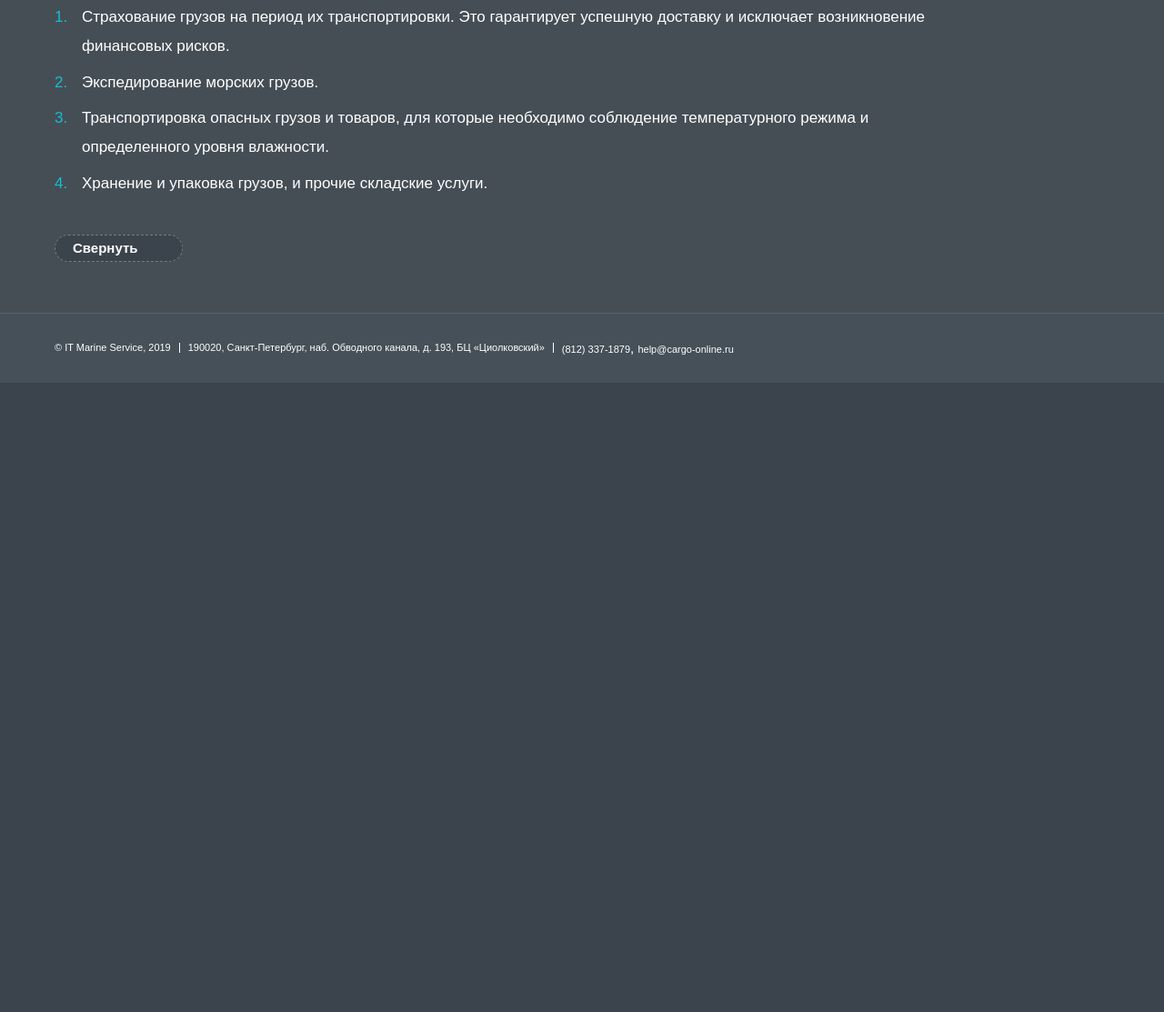
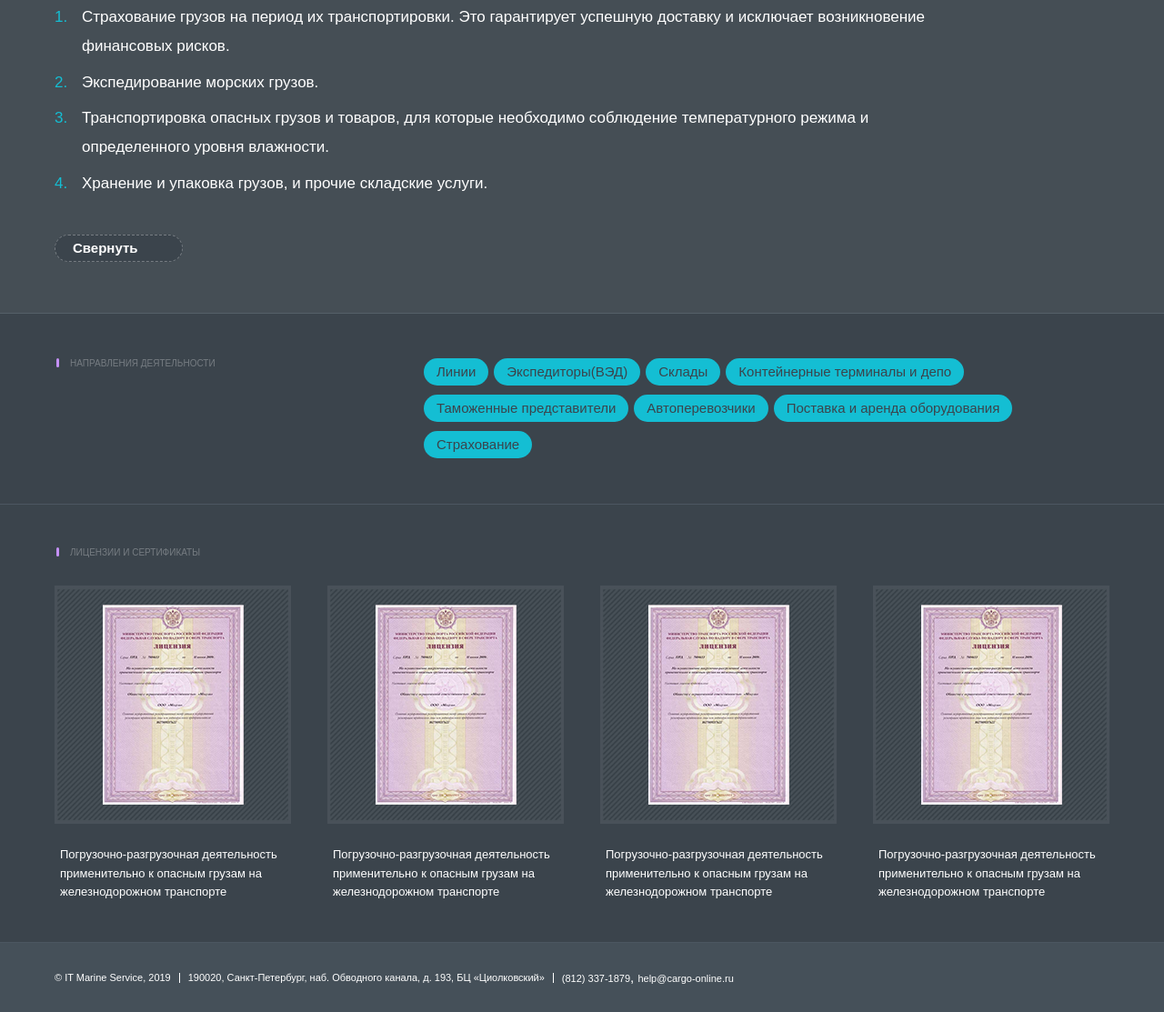
Before and after one commit to Vlad-95/itms, a website: page company.html in a window 1280 px wide. Shown: the part 1285-2398 px from the top of the page at 91% size. Before the commit the page ends 1706 px from the top, so only its background shows below. Drawn offline with Linux system fonts and the light colour scheme; a web font is replaced by a local one.

Commit message:
company page

```diff
--- a/company.html
+++ b/company.html
@@ -177,6 +177,88 @@
             </div>
         </div>
 
+        <div class="activity">
+            <div class="wrapper">
+                <div class="activity__wrap">
+                    <div class="block-title">
+                        <h2>Направления деятельности</h2>
+                    </div>
+
+                    <div class="items">
+                        <div class="items__item">Линии</div>
+                        <div class="items__item">Экспедиторы(ВЭД)</div>
+                        <div class="items__item">Склады</div>
+                        <div class="items__item">Контейнерные терминалы и депо</div>
+                        <div class="items__item">Таможенные представители</div>
+                        <div class="items__item">Автоперевозчики</div>
+                        <div class="items__item">Поставка и аренда оборудования</div>
+                        <div class="items__item">Страхование</div>
+                    </div>
+                </div>
+            </div>
+        </div>
+
+        <div class="license">
+            <div class="wrapper">
+                <div class="block-title">
+                    <h2>Лицензии и сертификаты</h2>
+                </div>
+
+                <div class="license__wrap">
+                    <a href="javascript:;" class="license__item">
+                        <div class="image">
+                            <img src="img/license.png" alt="">
+
+                            <svg class="icon">
+                                <use xlink:href="img/icons/sprite.svg#square"></use>
+                            </svg>
+                        </div>
+                        <p class="text">
+                            Погрузочно-разгрузочная деятельность применительно к опасным грузам на железнодорожном транспорте
+                        </p>
+                    </a>
+
+                    <a href="javascript:;" class="license__item">
+                        <div class="image">
+                            <img src="img/license.png" alt="">
+
+                            <svg class="icon">
+                                <use xlink:href="img/icons/sprite.svg#square"></use>
+                            </svg>
+                        </div>
+                        <p class="text">
+                            Погрузочно-разгрузочная деятельность применительно к опасным грузам на железнодорожном транспорте
+                        </p>
+                    </a>
+
+                    <a href="javascript:;" class="license__item">
+                        <div class="image">
+                            <img src="img/license.png" alt="">
+
+                            <svg class="icon">
+                                <use xlink:href="img/icons/sprite.svg#square"></use>
+                            </svg>
+                        </div>
+                        <p class="text">
+                            Погрузочно-разгрузочная деятельность применительно к опасным грузам на железнодорожном транспорте
+                        </p>
+                    </a>
+
+                    <a href="javascript:;" class="license__item">
+                        <div class="image">
+                            <img src="img/license.png" alt="">
+
+                            <svg class="icon">
+                                <use xlink:href="img/icons/sprite.svg#square"></use>
+                            </svg>
+                        </div>
+                        <p class="text">
+                            Погрузочно-разгрузочная деятельность применительно к опасным грузам на железнодорожном транспорте
+                        </p>
+                    </a>
+                </div>
+            </div>
+        </div>
 
     </main>
     <footer class="footer">
--- a/less/sections/_sections.less
+++ b/less/sections/_sections.less
@@ -5,3 +5,5 @@
 @import './request.less';
 @import './lines.less';
 @import './descr.less';
+@import './activity.less';
+@import './license.less';
--- /dev/null
+++ b/less/sections/activity.less
@@ -0,0 +1,31 @@
+.activity {
+    padding: 49px 0 40px;
+    border-bottom: 1px solid #4c5761;
+
+    &__wrap {
+        display: flex;
+    }
+
+    .block-title {
+        width: 35%;
+
+        h2 {
+            margin: 0;
+        }
+    }
+
+    .items {
+        display: flex;
+        flex-wrap: wrap;
+        width: 65%;
+
+        &__item {
+            color: @bg;
+            background-color: @green;
+            font-size: 15px;
+            border-radius: 100px;
+            padding: 6px 14px;
+            margin: 0 6px 10px 0;
+        }
+    }
+}
--- /dev/null
+++ b/less/sections/license.less
@@ -0,0 +1,43 @@
+.license {
+    padding: 33px 0 44px;
+    border-bottom: 1px solid #4c5761;
+
+    &__wrap {
+        display: flex;
+        margin: 30px -20px 0;
+    }
+
+    &__item {
+        margin: 0 20px;
+        width: calc(25% - 40px);
+
+        .image {
+            background-image: url('../img/lines-logo.png');
+            border: 3px solid #495159;
+            background-size: 101% auto;
+            background-position: center;
+            display: flex;
+            justify-content: center;
+            align-items: center;
+            padding: 18px;
+            position: relative;
+        }
+
+        .icon {
+            width: 24px;
+            height: 24px;
+            fill: @green;
+            position: absolute;
+            bottom: 6px;
+            right: 6px;
+        }
+
+        .text {
+            margin: 24px 0 0;
+            font-size: 13px;
+            color: @white;
+            line-height: 1.6;
+            padding: 0 6px;
+        }
+    }
+}
```
Also changed, not shown: css/style.css, img/license.png (added), 1 other file.
